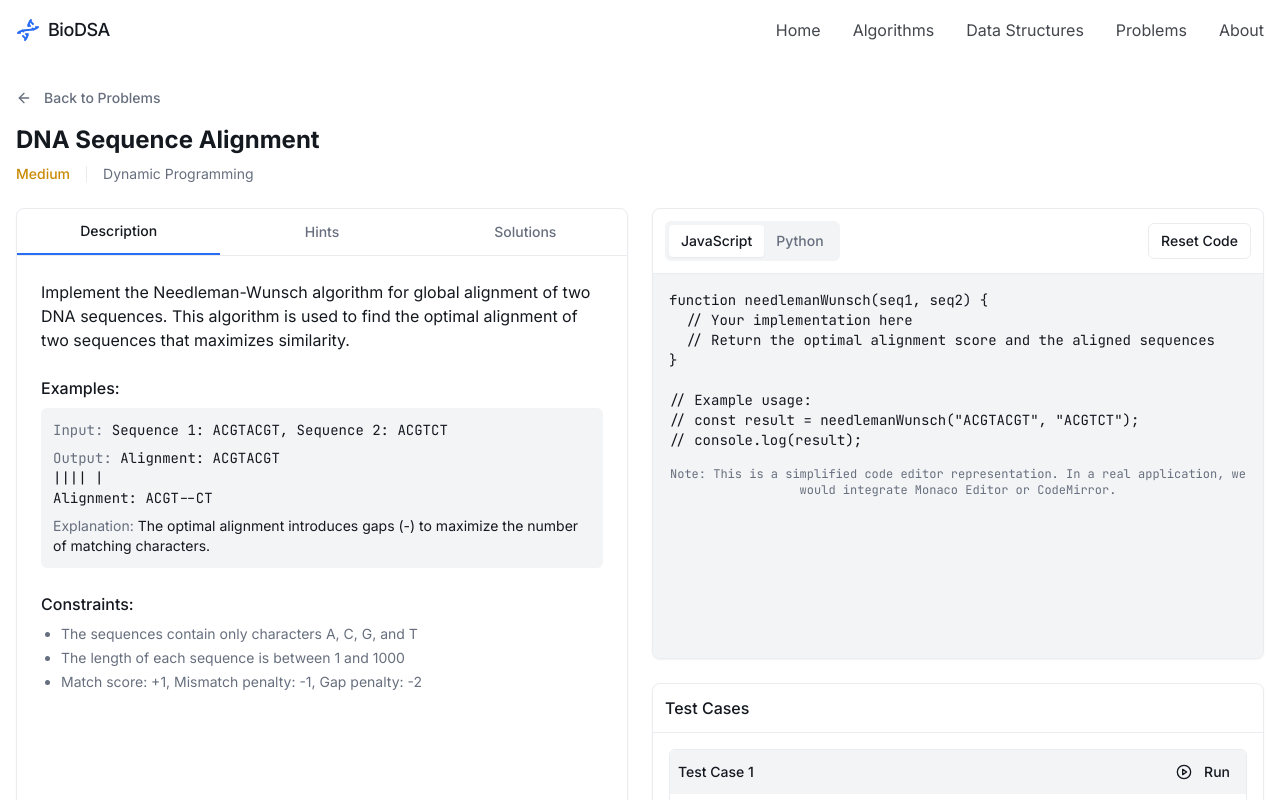
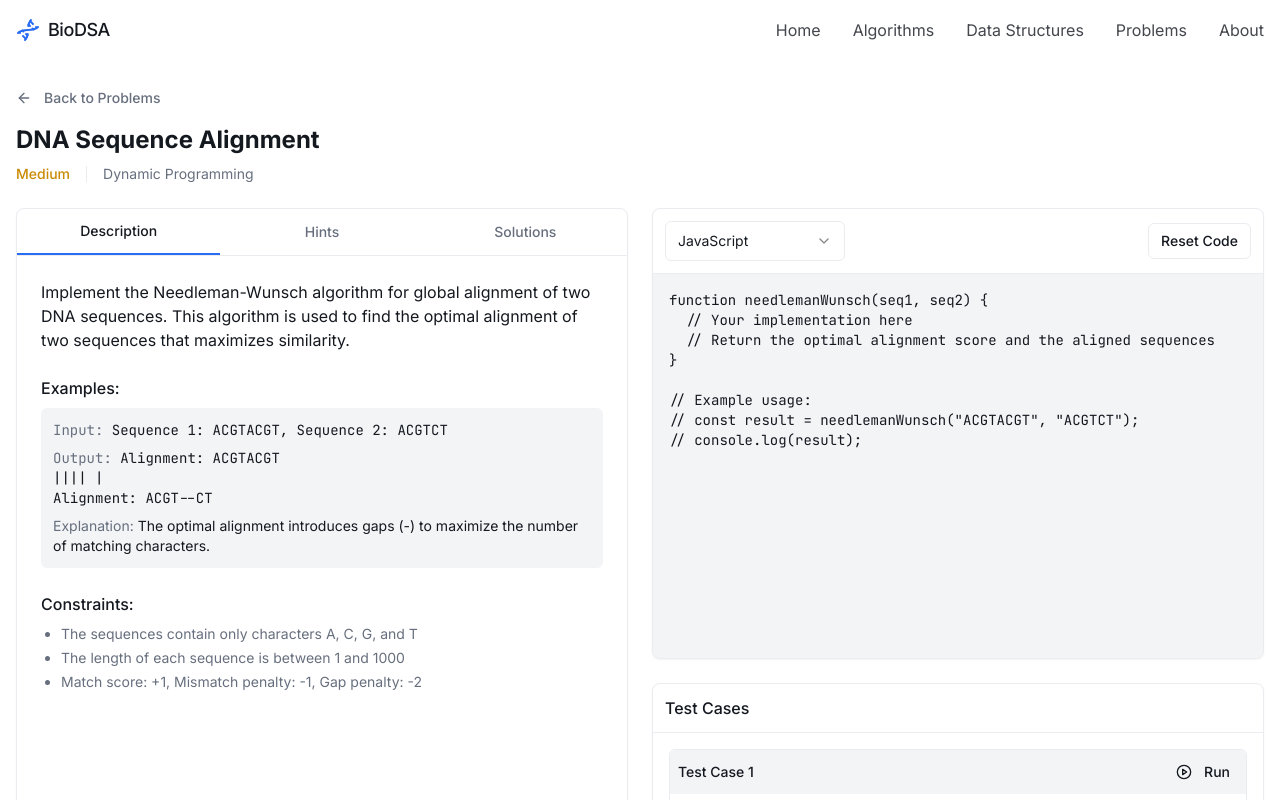
Before and after one commit to Gabriel-Nesaraj/dsa-bio-learniverse, a React (Vite) app: page /problem/basic-dna-transcription in a window 1280 px wide. Shown: the top 800 px of the page. Built offline with nearby package versions, Linux system fonts and the light colour scheme.

Commit message:
Update problem answering feature
The prompt requests the ability to answer problems and support for all programming languages available on LeetCode.

```diff
--- a/src/components/problems/CodeEditor.tsx
+++ b/src/components/problems/CodeEditor.tsx
@@ -1,19 +1,48 @@
 
-import React from 'react';
+import React, { useState, useEffect } from 'react';
+import { Select, SelectContent, SelectItem, SelectTrigger, SelectValue } from '@/components/ui/select';
 
 interface CodeEditorProps {
   language: string;
   code: string;
+  onChange?: (code: string) => void;
+  readOnly?: boolean;
 }
 
-const CodeEditor: React.FC<CodeEditorProps> = ({ language, code }) => {
+const CodeEditor: React.FC<CodeEditorProps> = ({
+  language,
+  code: initialCode,
+  onChange,
+  readOnly = false
+}) => {
+  const [code, setCode] = useState(initialCode);
+
+  useEffect(() => {
+    setCode(initialCode);
+  }, [initialCode]);
+
+  const handleCodeChange = (e: React.ChangeEvent<HTMLTextAreaElement>) => {
+    const newCode = e.target.value;
+    setCode(newCode);
+    onChange?.(newCode);
+  };
+
   return (
-    <div className="p-4 h-96 overflow-auto bg-muted font-mono text-sm">
-      <pre className="whitespace-pre-wrap">{code}</pre>
-      <div className="text-center mt-4 text-muted-foreground text-xs">
-        Note: This is a simplified code editor representation.
-        In a real application, we would integrate Monaco Editor or CodeMirror.
-      </div>
+    <div className="h-96 bg-muted font-mono text-sm flex flex-col">
+      <textarea
+        value={code}
+        onChange={handleCodeChange}
+        className="p-4 flex-grow overflow-auto bg-muted font-mono text-sm w-full resize-none focus:outline-none"
+        style={{ tabSize: 2 }}
+        readOnly={readOnly}
+        placeholder="Write your solution here..."
+      />
+      {readOnly && (
+        <div className="text-center p-4 text-muted-foreground text-xs">
+          Note: This is a simplified code editor representation.
+          In a real application, we would integrate Monaco Editor or CodeMirror.
+        </div>
+      )}
     </div>
   );
 };
--- a/src/pages/ProblemDetail.tsx
+++ b/src/pages/ProblemDetail.tsx
@@ -11,10 +11,31 @@ import { ArrowLeft, CheckCircle2, Clock, BarChart3, AlertCircle } from 'lucide-r
 import CodeEditor from '@/components/problems/CodeEditor';
 import ProblemDescription from '@/components/problems/ProblemDescription';
 import TestCases from '@/components/problems/TestCases';
+import { Select, SelectContent, SelectItem, SelectTrigger, SelectValue } from '@/components/ui/select';
+import { toast } from "sonner";
+
+// Define supported languages
+const SUPPORTED_LANGUAGES = [
+  { id: 'cpp', name: 'C++' },
+  { id: 'java', name: 'Java' },
+  { id: 'javascript', name: 'JavaScript' },
+  { id: 'python', name: 'Python' },
+  { id: 'ruby', name: 'Ruby' },
+  { id: 'swift', name: 'Swift' },
+  { id: 'kotlin', name: 'Kotlin' },
+  { id: 'csharp', name: 'C#' },
+  { id: 'go', name: 'Go' },
+  { id: 'rust', name: 'Rust' },
+  { id: 'scala', name: 'Scala' },
+  { id: 'typescript', name: 'TypeScript' },
+];
 
 const ProblemDetail = () => {
   const { slug } = useParams<{ slug: string }>();
   const [activeTab, setActiveTab] = useState('description');
+  const [selectedLanguage, setSelectedLanguage] = useState('javascript');
+  const [userCode, setUserCode] = useState('');
+  const [isCodeSubmitting, setIsCodeSubmitting] = useState(false);
 
   // This would be fetched from an API in a real app
   const problem = {
@@ -51,8 +72,146 @@ const ProblemDetail = () => {
 
 # Example usage:
 # result = needleman_wunsch("ACGTACGT", "ACGTCT")
-# print(result)`
+# print(result)`,
+      cpp: `#include <string>
+#include <vector>
+#include <iostream>
+
+std::pair<int, std::pair<std::string, std::string>> needlemanWunsch(const std::string& seq1, const std::string& seq2) {
+    // Your implementation here
+    // Return the optimal alignment score and the aligned sequences
+}
+
+// Example usage:
+// auto result = needlemanWunsch("ACGTACGT", "ACGTCT");
+// std::cout << result.first << std::endl;`,
+      java: `class Solution {
+    public static class AlignmentResult {
+        int score;
+        String alignedSeq1;
+        String alignedSeq2;
+
+        public AlignmentResult(int score, String alignedSeq1, String alignedSeq2) {
+            this.score = score;
+            this.alignedSeq1 = alignedSeq1;
+            this.alignedSeq2 = alignedSeq2;
+        }
     }
+
+    public AlignmentResult needlemanWunsch(String seq1, String seq2) {
+        // Your implementation here
+        // Return the optimal alignment score and the aligned sequences
+        return null;
+    }
+}`,
+      go: `package main
+
+import "fmt"
+
+type AlignmentResult struct {
+	Score       int
+	AlignedSeq1 string
+	AlignedSeq2 string
+}
+
+func needlemanWunsch(seq1, seq2 string) AlignmentResult {
+	// Your implementation here
+	// Return the optimal alignment score and the aligned sequences
+	return AlignmentResult{}
+}`,
+      ruby: `def needleman_wunsch(seq1, seq2)
+  # Your implementation here
+  # Return the optimal alignment score and the aligned sequences
+end
+
+# Example usage:
+# result = needleman_wunsch("ACGTACGT", "ACGTCT")
+# puts result`,
+      rust: `fn needleman_wunsch(seq1: &str, seq2: &str) -> (i32, String, String) {
+    // Your implementation here
+    // Return the optimal alignment score and the aligned sequences
+    (0, String::new(), String::new())
+}`,
+      swift: `func needlemanWunsch(seq1: String, seq2: String) -> (score: Int, alignedSeq1: String, alignedSeq2: String) {
+    // Your implementation here
+    // Return the optimal alignment score and the aligned sequences
+    return (0, "", "")
+}`,
+      kotlin: `data class AlignmentResult(val score: Int, val alignedSeq1: String, val alignedSeq2: String)
+
+fun needlemanWunsch(seq1: String, seq2: String): AlignmentResult {
+    // Your implementation here
+    // Return the optimal alignment score and the aligned sequences
+    return AlignmentResult(0, "", "")
+}`,
+      csharp: `using System;
+
+public class Solution {
+    public class AlignmentResult {
+        public int Score { get; set; }
+        public string AlignedSeq1 { get; set; }
+        public string AlignedSeq2 { get; set; }
+    }
+
+    public AlignmentResult NeedlemanWunsch(string seq1, string seq2) {
+        // Your implementation here
+        // Return the optimal alignment score and the aligned sequences
+        return new AlignmentResult();
+    }
+}`,
+      typescript: `interface AlignmentResult {
+  score: number;
+  alignedSeq1: string;
+  alignedSeq2: string;
+}
+
+function needlemanWunsch(seq1: string, seq2: string): AlignmentResult {
+  // Your implementation here
+  // Return the optimal alignment score and the aligned sequences
+  return { score: 0, alignedSeq1: '', alignedSeq2: '' };
+}`,
+      scala: `case class AlignmentResult(score: Int, alignedSeq1: String, alignedSeq2: String)
+
+object Solution {
+  def needlemanWunsch(seq1: String, seq2: String): AlignmentResult = {
+    // Your implementation here
+    // Return the optimal alignment score and the aligned sequences
+    AlignmentResult(0, "", "")
+  }
+}`
+    }
+  };
+
+  // Set user code when language changes
+  React.useEffect(() => {
+    if (problem.starterCode[selectedLanguage]) {
+      setUserCode(problem.starterCode[selectedLanguage]);
+    } else {
+      setUserCode(`// No starter code available for ${selectedLanguage}`);
+    }
+  }, [selectedLanguage]);
+
+  const handleCodeChange = (newCode: string) => {
+    setUserCode(newCode);
+  };
+
+  const handleRunTests = () => {
+    toast.info("Running tests...");
+    // In a real app, this would send the code to a backend for testing
+    setTimeout(() => {
+      toast.success("Tests completed!");
+    }, 1500);
+  };
+
+  const handleSubmit = () => {
+    setIsCodeSubmitting(true);
+    toast.info("Submitting solution...");
+
+    // In a real app, this would send the code to a backend for evaluation
+    setTimeout(() => {
+      setIsCodeSubmitting(false);
+      toast.success("Solution submitted successfully!");
+    }, 2000);
   };
 
   if (!problem) {
@@ -173,18 +332,27 @@ const ProblemDetail = () => {
           <div className="space-y-6">
             <Card className="overflow-hidden">
               <div className="border-b p-3 flex justify-between items-center">
-                <Tabs defaultValue="javascript" className="w-auto">
-                  <TabsList>
-                    <TabsTrigger value="javascript">JavaScript</TabsTrigger>
-                    <TabsTrigger value="python">Python</TabsTrigger>
-                  </TabsList>
-                </Tabs>
-                <Button variant="outline" size="sm">Reset Code</Button>
+                <Select value={selectedLanguage} onValueChange={setSelectedLanguage}>
+                  <SelectTrigger className="w-[180px]">
+                    <SelectValue placeholder="Select Language" />
+                  </SelectTrigger>
+                  <SelectContent>
+                    {SUPPORTED_LANGUAGES.map((lang) => (
+                      <SelectItem key={lang.id} value={lang.id}>
+                        {lang.name}
+                      </SelectItem>
+                    ))}
+                  </SelectContent>
+                </Select>
+                <Button variant="outline" size="sm" onClick={() => setUserCode(problem.starterCode[selectedLanguage] || '')}>
+                  Reset Code
+                </Button>
               </div>
 
               <CodeEditor
-                language="javascript"
-                code={problem.starterCode.javascript}
+                language={selectedLanguage}
+                code={userCode}
+                onChange={handleCodeChange}
               />
             </Card>
 
@@ -196,8 +364,10 @@ const ProblemDetail = () => {
                 <TestCases />
 
                 <div className="mt-4 flex justify-between">
-                  <Button variant="outline">Run Tests</Button>
-                  <Button>Submit</Button>
+                  <Button variant="outline" onClick={handleRunTests}>Run Tests</Button>
+                  <Button onClick={handleSubmit} disabled={isCodeSubmitting}>
+                    {isCodeSubmitting ? 'Submitting...' : 'Submit'}
+                  </Button>
                 </div>
               </div>
             </Card>
```
